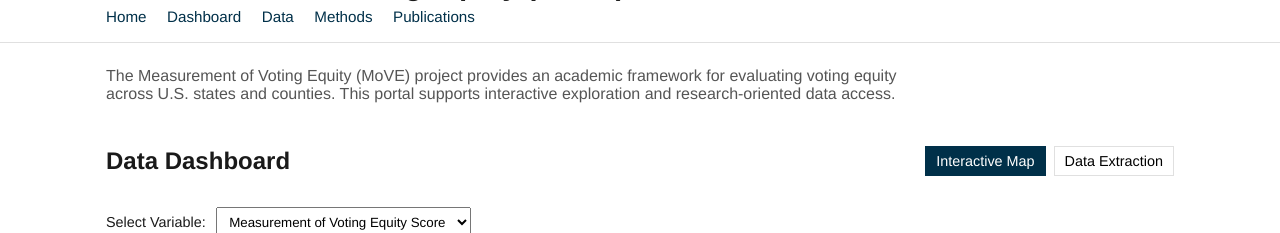
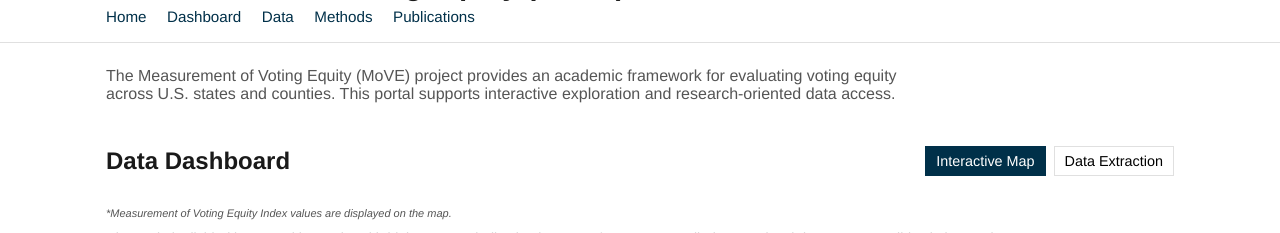
Before and after one commit to hsokol1/MoVE-Website, a FastAPI app: page / in a window 1280 px wide. Shown: the part 47-280 px from the top of the page. Run offline with FastAPI, Linux system fonts and the light colour scheme; data that the repository does not hold is empty.

Commit message:
Update index.html

```diff
--- a/templates/index.html
+++ b/templates/index.html
@@ -42,12 +42,15 @@
         </div>
       </div>
 
-      <div class="controls">
-        <label for="metricSelect">Select Variable:</label>
-        <select id="metricSelect">
-          <option value="electoral_integrity">Measurement of Voting Equity Score</option>
-          <option value="another_metric">Another Metric</option>
-        </select>
+      <!-- MAP CONTROLS (only shown on map tab) -->
+      <div class="details-map" id="map-controls">
+        <p style="margin-top: 6px; font-size: 11px; font-style: italic; color: #555;">
+          *Measurement of Voting Equity Index values are displayed on the map.
+        </p>
+        <p style="margin-top: 6px; font-size: 14px; font-style: italic; color: #000000;">
+          The scale is divided into equal intervals, with higher scores indicating better performance.
+          Detailed county-level data are accessible via interactive map.
+        </p>
       </div>
 
       <div id="dashboard">
```
